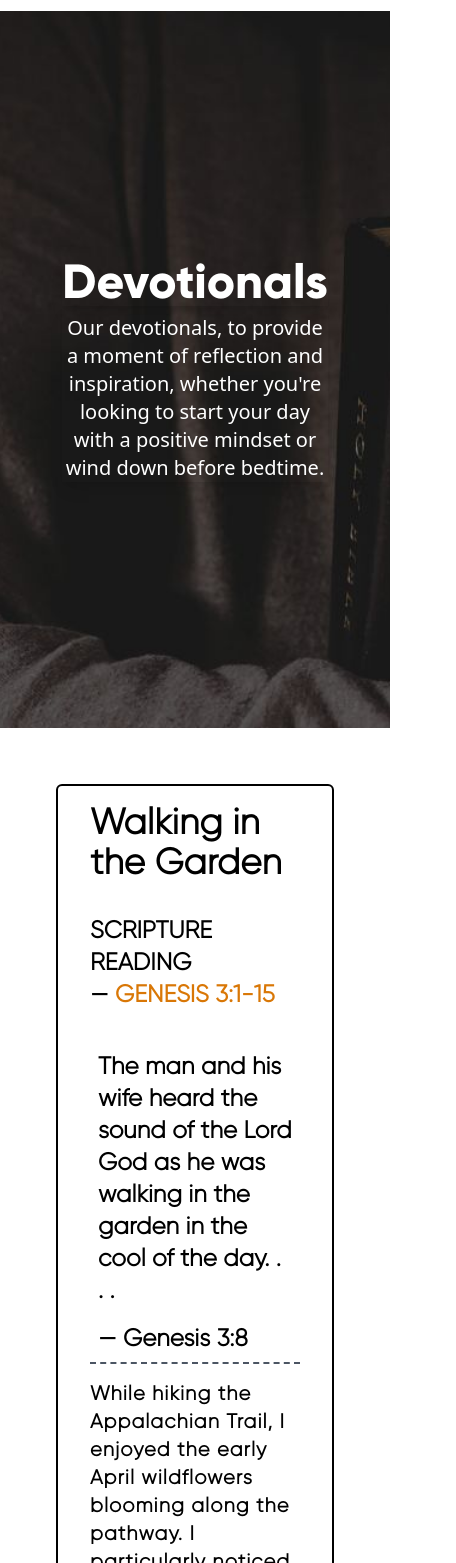
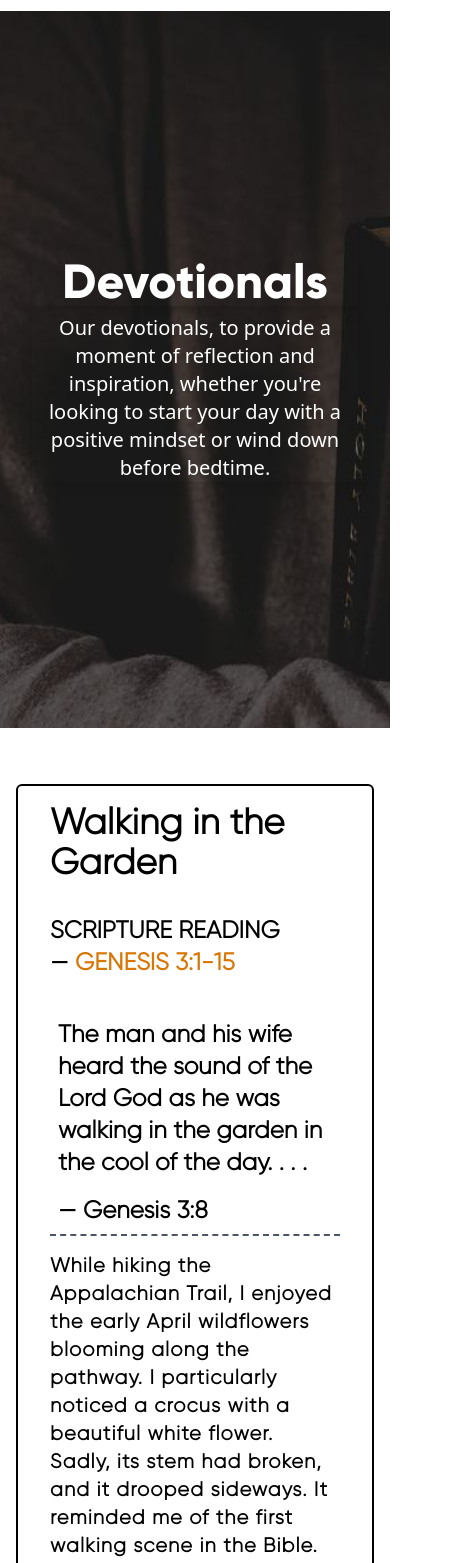
Before and after one commit to CodeChd/jcytf-v2, a Next.js app: page /devotional in a window 390 px wide. Shown: the part 85-1648 px from the top of the page, 456 px wide, since content can reach past the window. Built offline with nearby package versions, Linux system fonts and the light colour scheme.

Commit message:
Devotionals R

```diff
--- a/src/components/Devotionals.jsx
+++ b/src/components/Devotionals.jsx
@@ -1,6 +1,6 @@
 const Devotionals = () => {
   return (
-    <section className="w-full grid place-content-center font-gilLight font-bold p-14">
+    <section className="w-full grid place-content-center font-gilLight font-bold sm:px-4 md:px-8 p-14">
       <div className="max-w-5xl  px-8 border-solid border-2 border-black rounded-md rounded-br-3xl p-4 ">
         <div className="w-full flex flex-col gap-10 sml:gap-8 text-2xl ">
           <h2 className="text-4xl">Walking in the Garden</h2>
@@ -60,7 +60,7 @@ const Devotionals = () => {
               </span>
             <a
               href="https://odb.org/deeper"
-              className="bg-amber-600 text-white text-2xl rounded-full p-1 px-4 font-gilLight border-2  border-solid capitalize transition-all hover:text-gray-900 hover:bg-white hover:hover:border-amber-600 self-center -translate-x-[0.25rem]"
+              className="bg-amber-600 text-white xs:text-xl text-2xl rounded-full p-1 px-4 font-gilLight border-2  border-solid capitalize transition-all hover:text-gray-900 hover:bg-white hover:hover:border-amber-600 self-center -translate-x-[0.25rem]"
               target="_blank"
               >
               More of Our Devotionals
--- a/src/components/LifeGroup.jsx
+++ b/src/components/LifeGroup.jsx
@@ -29,7 +29,7 @@ const LifeGroup = ({id}) => {
                         <div>
                             <span className="border-dashed border-b-2 border-amber-500 py-2">Livelihood</span>
                         </div>
-                    <Link href="/groups" className="md:text-lg ml-4 border-2 border-amber-800 border-solid p-3 rounded text-amber-800">
+                    <Link href="/groups" className="md:text-lg ml-4 text-2xl border-2 border-amber-800 border-solid p-3 rounded text-amber-800">
                         Join Group <FaArrowRight className="inline-block "/>
                     </Link>
                 </div>
--- a/src/components/Ministry.jsx
+++ b/src/components/Ministry.jsx
@@ -41,7 +41,7 @@ const Ministry = ({id}) => {
                 </p>
 
             </div>
-            <Link href="/ministry" className=" mr-8  text-2xl font-gilLight font-extrabold ml-4 border-2 border-white border-solid p-2 px-4  rounded text-white">
+            <Link href="/ministry" className=" mr-8  md:text-lg text-2xl font-gilLight font-extrabold ml-4 border-2 border-white border-solid p-2 px-4  rounded text-white">
                         Join Us <FaArrowRight className="inline-block ml-2 "/>
                     </Link>
 
--- a/src/pages/devotional.jsx
+++ b/src/pages/devotional.jsx
@@ -7,7 +7,7 @@ const HeroDevotion = ({ title, desc, className }) => {
         className={` ${className} flex justify-center items-center w-full min-h-[85vh]`}
         >
       <div className="z-20 text-white ">
-        <div className="p-32 text-center">
+        <div className="sm:px-8 md:px-14 p-32 text-center">
           <h1 className="md:text-5xl xxl:text-6xl text-8xl font-gil shadow-lg">{title}</h1>
           <p className="text-xl shadow-lg pt-2 max-w-2xl">{desc}</p>
         </div>
```
